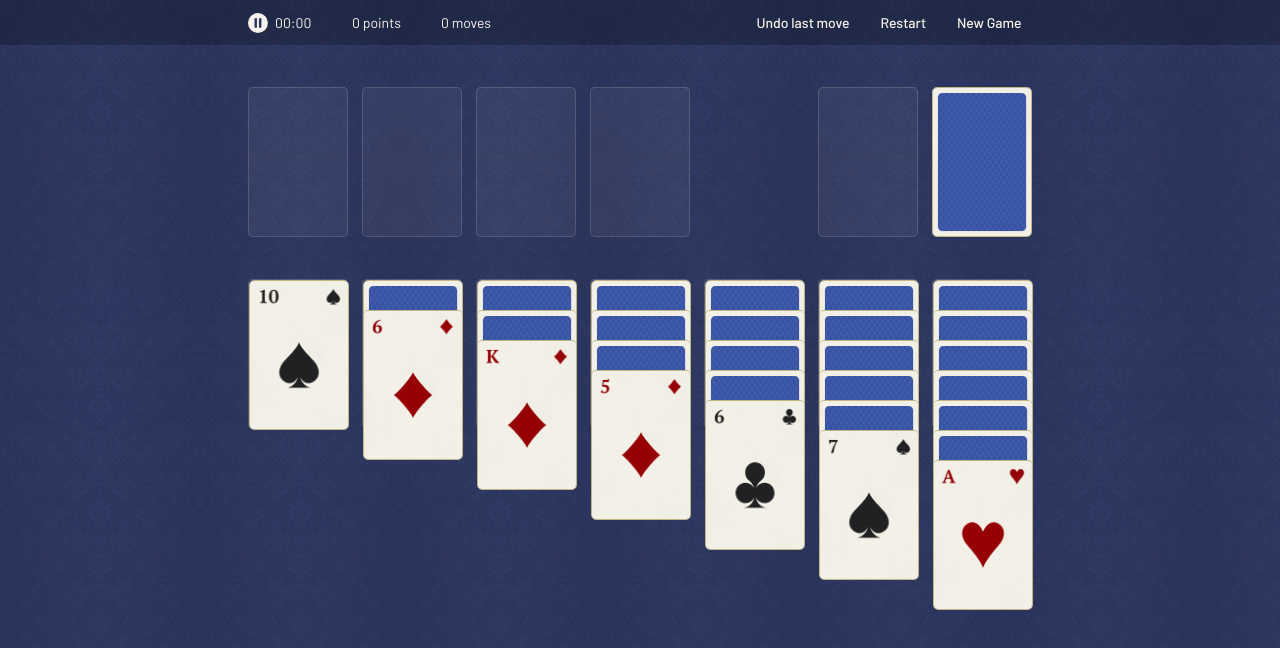
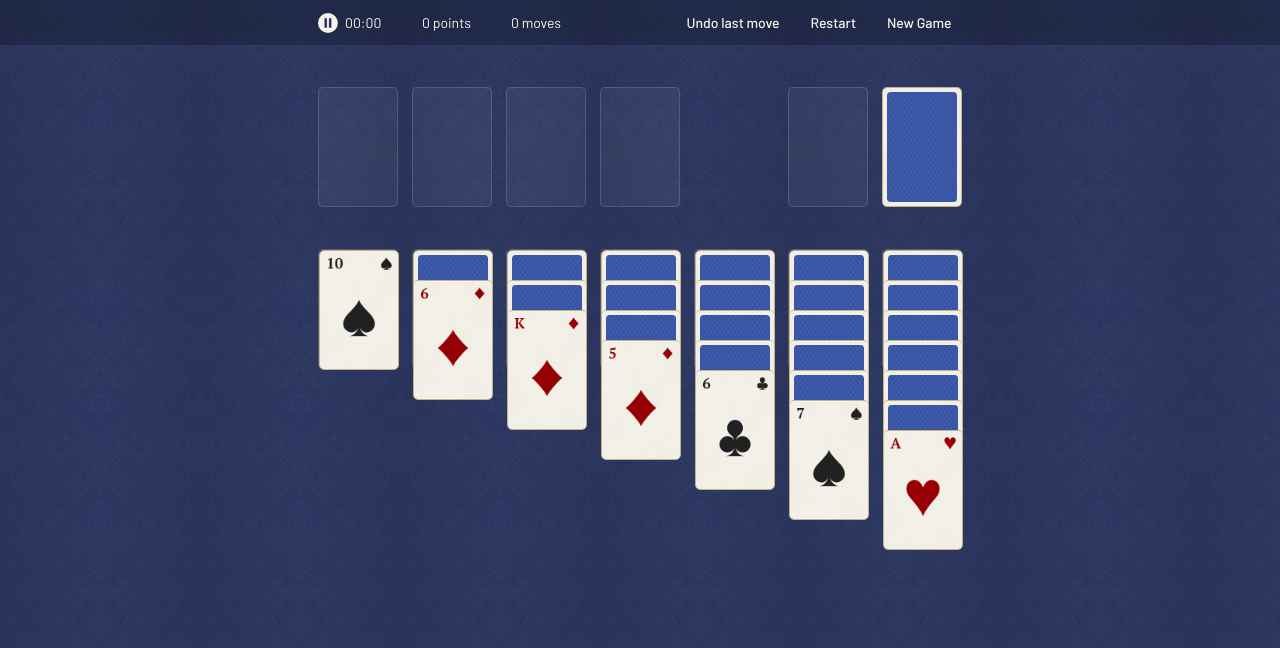
Before and after one commit to catarina-mcs/solitaire, a website: page src/index.html in a window 1280 px wide. Drawn offline with Linux system fonts and the light colour scheme.

Commit message:
Adapt to smaller screens

```diff
--- a/src/scripts/index.js
+++ b/src/scripts/index.js
@@ -43,6 +43,7 @@ function reset() {
     movesDisplay.textContent = '0';
     foundationsDisplay.forEach(pile => pile.style.cursor = 'default');
     tableauDisplay.forEach(pile => pile.style.cursor = 'default');
+    gameArea.style.marginBottom = '42px';
     winningMessage.style.display = 'none';
 }
 
@@ -218,10 +219,9 @@ function turnStockCard() {
     } else if (stock.length === 0) {
         waste.forEach(card => stock.unshift(card));
         waste = [];
-        stockDisplay.innerHTML = '<img src="./images/card-back.png" class="card"/>';
+        (stock.length > 0) && (stockDisplay.innerHTML = '<img src="./images/card-back.png" class="card"/>');
         wasteDisplay.innerHTML = '';
         wasteDisplay.removeEventListener('click', moveCard);
-        stock.length === 0 && stockDisplay.removeEventListener('click', turnStockCard);
     }
 }
 
--- a/src/styles/styles.css
+++ b/src/styles/styles.css
@@ -16,6 +16,7 @@ body {
     display: flex;
     flex-direction: column;
     align-items: center;
+    user-select: none;
 }
 
 
@@ -140,6 +141,7 @@ body {
     cursor: auto;
 }
 
+
 /* --------------------------------------------------
 ------------------ WINNING MESSAGE ------------------
 -------------------------------------------------- */
@@ -174,3 +176,23 @@ body {
 .btn-popup:hover {
     background-color: #705c0d;
 }
+
+
+/* --------------------------------------------------
+------------------- MEDIA QUERIES -------------------
+-------------------------------------------------- */
+
+@media screen and (min-width: 1280px) {
+    body {
+        min-width: 672px;
+    }
+
+    .container {
+        width: 644px;
+    }
+
+    .placeholder, .card {
+        width: 80px;
+        height: 120px;
+    }
+}
```
